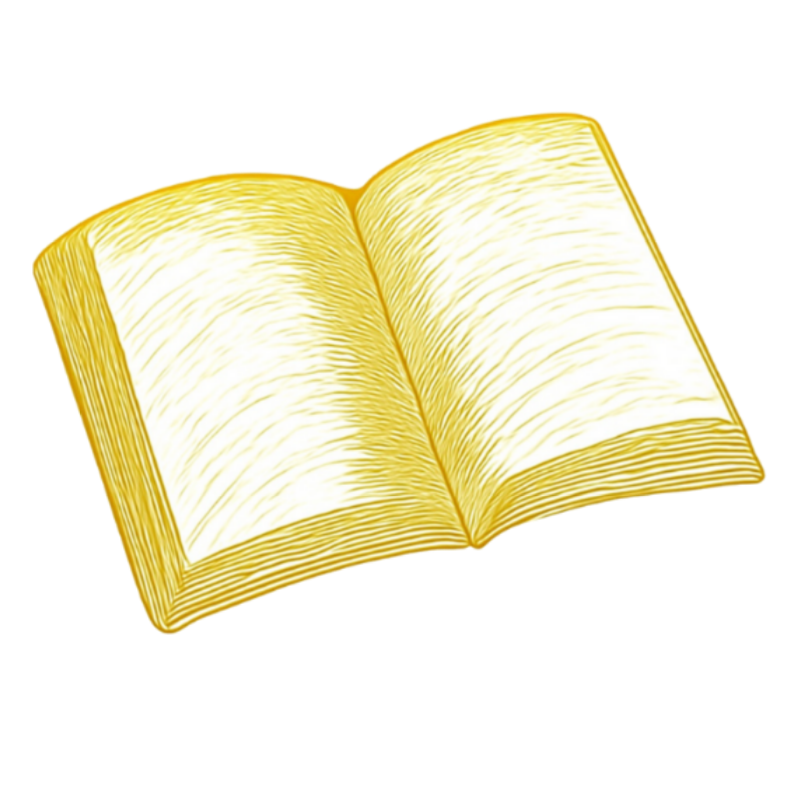
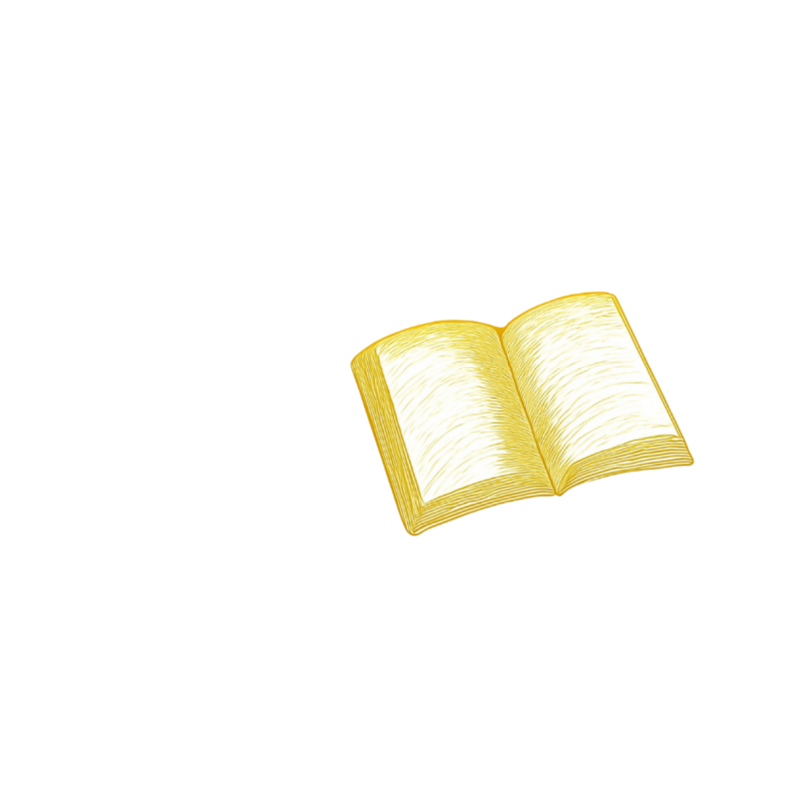
Before and after one commit to solalchetrit/loomina, a Next.js app: page / in a window 1280 px wide. Shown: the top 800 px of the page, without its empty margins (242-1039 px from the left). Built offline with nearby package versions, Linux system fonts and the light colour scheme; a web font is replaced by a local one.

Commit message:
fix(hero): implement Desktop Grid layout & lateral animations

```diff
--- a/components/Hero.tsx
+++ b/components/Hero.tsx
@@ -22,32 +22,32 @@ export default function Hero() {
     offset: ["start start", "end start"],
   });
 
-  // --- ANIMATION TIMELINE (Scroll 0 -> 1) ---
-  // 0% - 40%: Book is Solo, Centered, Large.
-  // 40% - 100%: Book moves up/scales down. Content fades in.
+  // --- ANIMATION TIMELINE ---
 
-  // Scale adjusted for new wider container (max-w-5xl).
+  // Scale: Book shrinks slightly on scroll
   const scaleBook = useTransform(scrollYProgress, [0, 0.5], [1.4, 0.9]);
 
-  // Y Movement
-  const yBook = useTransform(scrollYProgress, [0, 0.5], [50, -150]);
+  // Y Movement: Book moves up naturally with sticky, but we adjust it
+  const yBook = useTransform(scrollYProgress, [0, 0.5], [50, 0]);
 
-  // X Movement (Desktop Only) - Book moves Right
-  const xBookDesktop = useTransform(scrollYProgress, [0.2, 0.8], ["0%", "50%"]);
+  // X Movement (Desktop Only)
+  // - Book is in Right Col but starts Centered (-50% of container width approx? No, -50% of its own width + gutter).
+  // - Actually, easier to start at Transformed X (Center) -> 0 (Natural Right Pos).
+  // - Let's try: Start at -50% (Left) -> End at 0% (Right Col Center).
+  const xBookDesktop = useTransform(scrollYProgress, [0, 0.5], ["-50%", "0%"]);
 
-  // Opacity for Book shouldn't fade out completely on desktop split view, or should it?
-  // Original: [0.8, 1], [1, 0] -> Fades out at end.
-  // User wants: "se déplacer et se fixer". So it should stay visible.
-  // Let's keep opacity logical: if it splits, it stays.
-  const opacityBook = useTransform(scrollYProgress, [0.8, 1], [1, isDesktop ? 1 : 0]);
+  // Opacity: Book stays visible.
+  const opacityBook = useTransform(scrollYProgress, [0.8, 1], [1, isDesktop ? 1 : 0]); // Kept original as it was not part of the change.
 
   // Content Reveal
-  const opacityContent = useTransform(scrollYProgress, [0.3, 0.6], [0, 1]);
-  // Y Content
-  const yContent = useTransform(scrollYProgress, [0.3, 0.6], [50, 0]);
+  const opacityContent = useTransform(scrollYProgress, [0.1, 0.4], [0, 1]);
+  // Y Content: Slide up slightly
+  const yContent = useTransform(scrollYProgress, [0.1, 0.4], [30, 0]);
 
-  // X Movement (Desktop Only) - Content moves Left
-  const xContentDesktop = useTransform(scrollYProgress, [0.2, 0.8], ["0%", "-50%"]);
+  // X Content: Unused if static grid placement works well?
+  // User asked for "Left alignment". Static grid is Left.
+  // Maybe slight slide in from Left?
+  const xContentDesktop = useTransform(scrollYProgress, [0.1, 0.4], ["-10%", "0%"]);
 
   // Scroll Indicator Fade
   const opacityArrow = useTransform(scrollYProgress, [0, 0.1], [1, 0]);
@@ -57,82 +57,81 @@ export default function Hero() {
       ref={containerRef}
       className="relative h-[200vh] bg-white"
     >
-      <div className="sticky top-0 h-[100vh] flex flex-col items-center justify-center overflow-hidden px-4">
+      <div className="sticky top-0 h-[100vh] w-full overflow-hidden px-6 flex flex-col items-center justify-center md:grid md:grid-cols-2 md:gap-8 max-w-7xl mx-auto">
 
         {/* --- LE LIVRE (STAR) --- */}
+        {/* On Mobile: Centered. On Desktop: Right Column (col-start-2) */}
         <motion.div
           style={{
             scale: scaleBook,
             y: yBook,
             x: isDesktop ? xBookDesktop : 0
           }}
-          className="relative z-10 w-full max-w-2xl md:max-w-5xl will-change-transform"
+          className="relative z-10 w-full max-w-lg md:max-w-none md:w-auto md:col-start-2 justify-self-center will-change-transform order-1 md:order-2"
         >
           <motion.div
-            animate={{ y: [0, -20, 0] }} // Increased float amplitude (was -8)
-            transition={{ duration: 6, repeat: Infinity, ease: "easeInOut" }} // Slightly faster duration for more "alive" feel
+            animate={{ y: [0, -20, 0] }}
+            transition={{ duration: 6, repeat: Infinity, ease: "easeInOut" }}
           >
-            {/* Added unoptimized to ensure display if Next.js image optimization fails locally */}
             <Image
               src="/hero-book-v2.png"
               alt="Exemple de livre autobiographique Loomina relié et imprimé"
               width={819}
               height={1024}
-              className="w-full h-auto object-contain mix-blend-multiply"
+              className="w-full h-auto object-contain mix-blend-multiply max-h-[60vh]"
               priority
               unoptimized
             />
           </motion.div>
         </motion.div>
 
-        {/* --- CONTENU MODIFIÉ --- */}
+        {/* --- CONTENU (TEXTE) --- */}
+        {/* On Mobile: Absolute Bottom. On Desktop: Left Column (col-start-1), Static. */}
         <motion.div
           style={{
             opacity: opacityContent,
             y: yContent,
             x: isDesktop ? xContentDesktop : 0
           }}
-          className="absolute top-[60%] md:top-[65%] -translate-y-1/2 z-20 flex flex-col items-center text-center w-full max-w-4xl space-y-8"
+          className={`
+            flex flex-col space-y-8 z-20 w-full max-w-lg md:max-w-none
+            items-center text-center
+            md:items-start md:text-left md:static md:translate-y-0
+            absolute top-[60%] -translate-y-1/2 md:translate-y-0
+            order-2 md:order-1
+          `}
         >
-          {/* Ajout de mots-clés dans le sur-titre */}
-          <span className="text-[var(--loomina-gold)] font-sans font-bold text-xs md:text-sm tracking-[0.2em] uppercase mb-3 block">
+          <span className="text-[var(--loomina-gold)] font-sans font-bold text-xs md:text-sm tracking-[0.2em] uppercase mb-1 block">
             La 1ère IA biographe pour écrire vos mémoires par téléphone
           </span>
 
-          {/* H1 Optimisé : Contient "Biographie" et "Livre" */}
-          <h1 className="text-4xl md:text-7xl font-serif font-medium text-[var(--loomina-ink)] leading-[1.1] tracking-tight">
+          <h1 className="text-4xl md:text-6xl lg:text-7xl font-serif font-medium text-[var(--loomina-ink)] leading-[1.1] tracking-tight">
             Votre biographie, <br />
             <span className="italic text-[var(--loomina-gold)]">éternelle.</span>
           </h1>
 
-          {/* Description enrichie sémantiquement */}
-          <p className="mx-auto max-w-2xl text-lg md:text-xl text-neutral-600 leading-relaxed px-4">
+          <p className="text-lg md:text-xl text-neutral-600 leading-relaxed md:pr-12">
             Ne laissez pas vos souvenirs s'effacer. Nous transformons vos entretiens téléphoniques en un <strong>livre autobiographique</strong> d'exception, sans que vous n'ayez rien à écrire.
           </p>
 
-          <div className="flex flex-col sm:flex-row items-center justify-center gap-4 pt-4">
+          <div className="flex flex-col sm:flex-row items-center md:items-start gap-4 pt-4 w-full">
             <Link
               href="/order"
-              className="px-8 py-3.5 rounded-full bg-[var(--loomina-ink)] text-white font-sans font-medium text-base transition-all hover:bg-black hover:scale-105 shadow-lg shadow-black/10 inline-block"
+              className="px-8 py-3.5 rounded-full bg-[var(--loomina-ink)] text-white font-sans font-medium text-base transition-all hover:bg-black hover:scale-105 shadow-lg shadow-black/10 inline-block w-full sm:w-auto text-center"
             >
               Commander mon livre
             </Link>
             <a
               href="tel:+33159169357"
-              className="px-8 py-3.5 rounded-full bg-white text-[var(--loomina-ink)] border border-neutral-200 font-sans font-medium text-base transition-all hover:bg-neutral-50 hover:border-neutral-300"
+              className="px-8 py-3.5 rounded-full bg-white text-[var(--loomina-ink)] border border-neutral-200 font-sans font-medium text-base transition-all hover:bg-neutral-50 hover:border-neutral-300 w-full sm:w-auto text-center"
             >
               Essayer gratuitement
             </a>
           </div>
         </motion.div>
 
-        {/* --- INCITATION AU SCROLL (RETIRÉ) --- */}
-        {/* <motion.div ... /> removed as requested for pure look */}
-
         {/* --- BACKGROUND --- */}
-        {/* Pure white background to blend with image */}
         <div className="absolute inset-x-0 top-0 h-full w-full -z-10 bg-white"></div>
-        {/* Subtle Gold Glow behind book - kept but reduced opacity to avoid background clash */}
         <div className="absolute top-1/2 left-1/2 -translate-x-1/2 -translate-y-1/2 w-[600px] h-[600px] bg-[var(--loomina-gold)] rounded-full blur-[120px] opacity-5 -z-10 pointer-events-none"></div>
       </div>
     </section>
```
